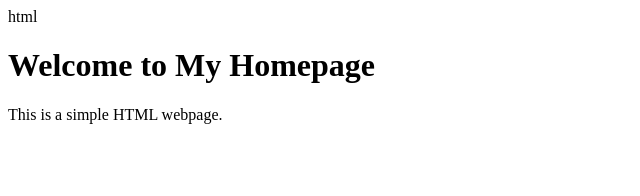
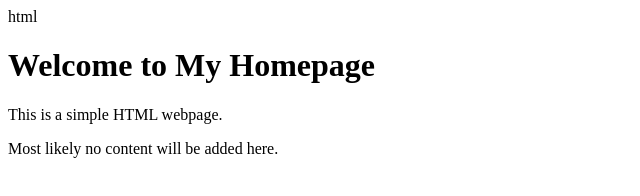
Before and after one commit to Joelhyt/Harjoitus, a plain HTML site: page index.html in a window 1280 px wide. Shown: the whole page, without its empty margins (0-640 px from the left). Drawn offline with Linux system fonts and the light colour scheme.

Commit message:
Valmista

```diff
--- a/index.html
+++ b/index.html
@@ -6,3 +6,6 @@
 <body>
     <h1>Welcome to My Homepage</h1>
 	<p>This is a simple HTML webpage.</p>
+	<p>Most likely no content will be added here.</p>
+</body>
+</html>
```
